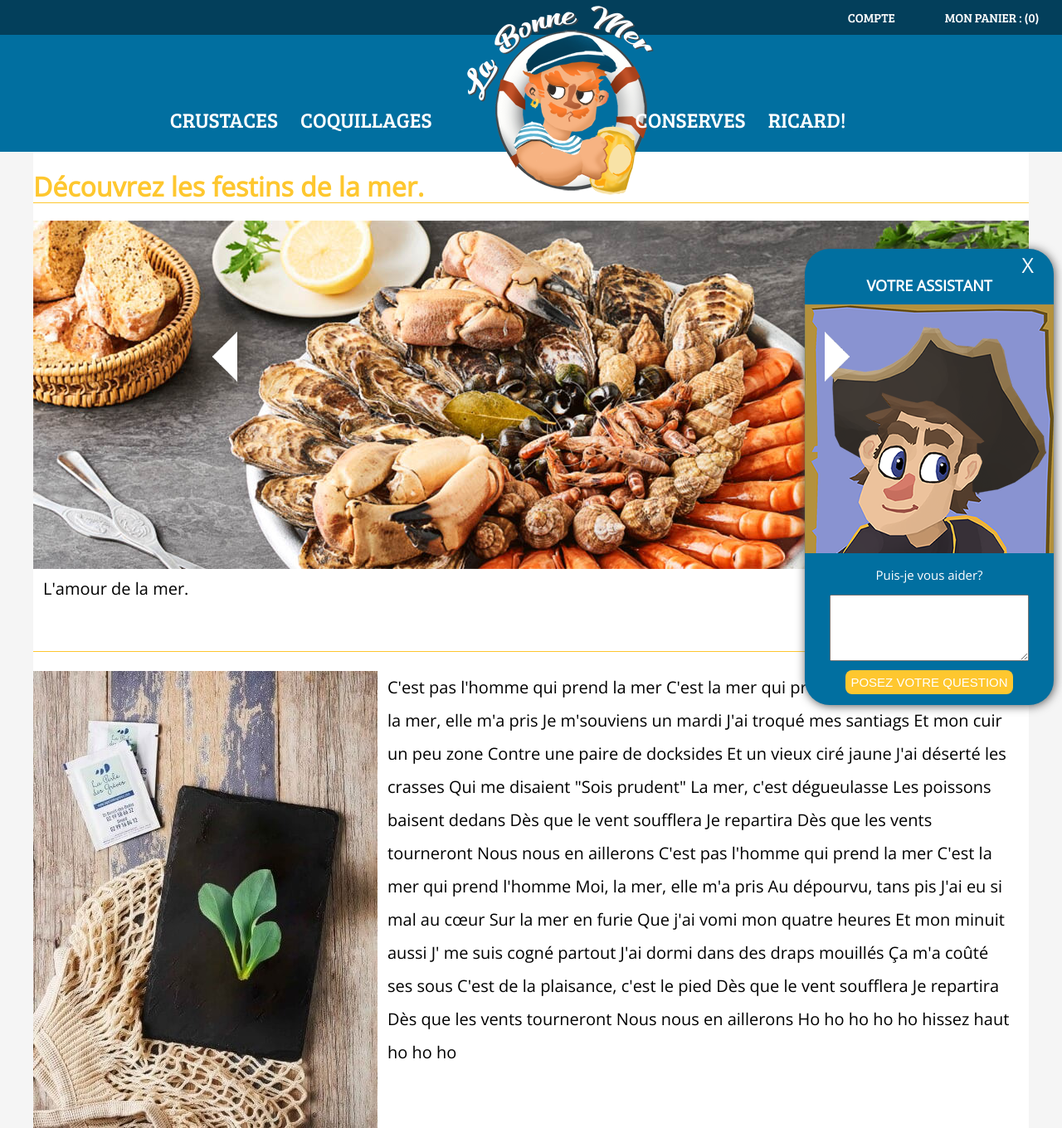
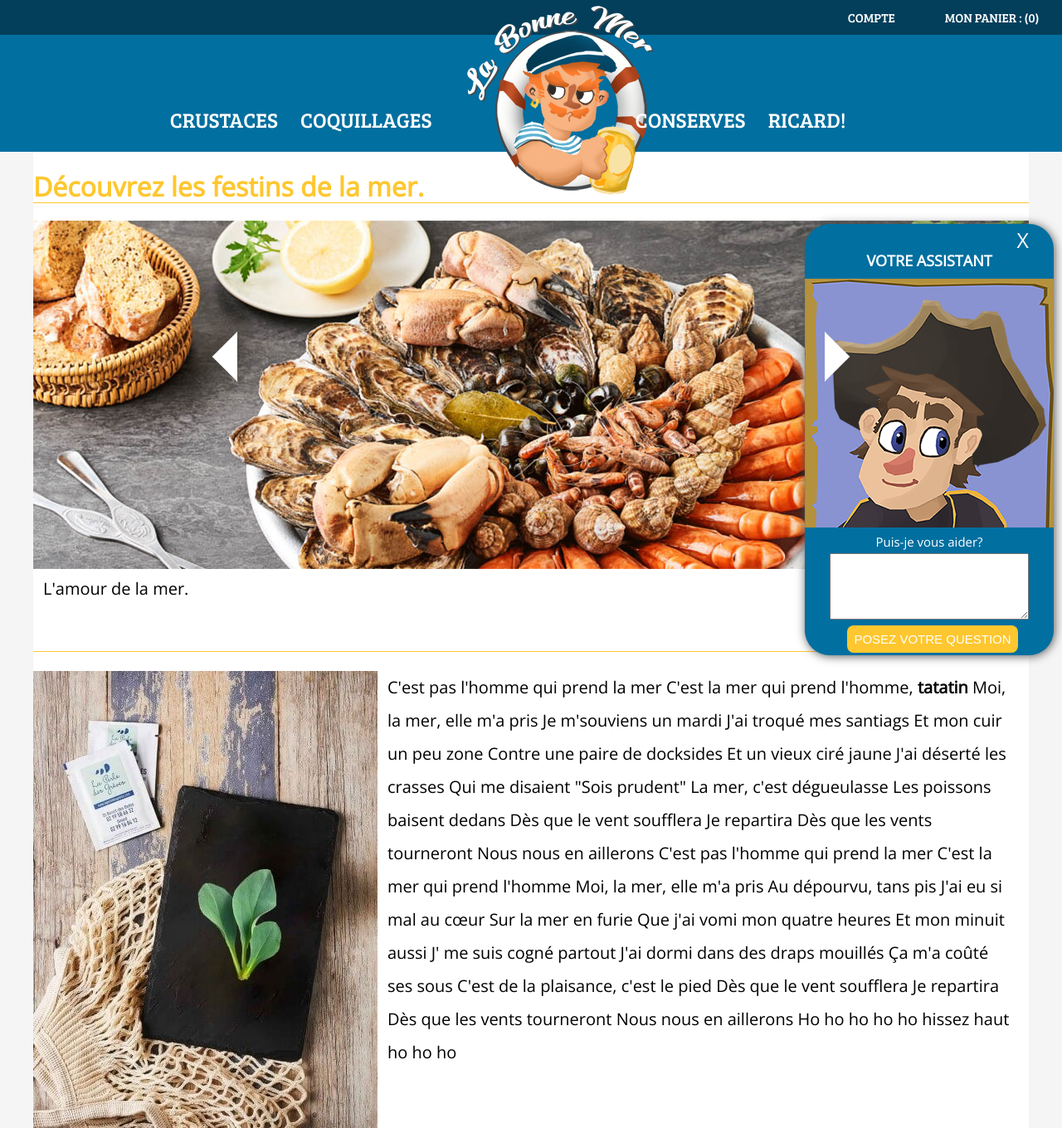
Before and after one commit to leonyes-fr/labonnemer, a PHP site: page / in a window 1280 px wide. Shown: the top 1360 px of the page at 83% size. Run offline with PHP 8.4, Linux system fonts and the light colour scheme.

Commit message:
test passe 4

```diff
--- a/public/css/style.css
+++ b/public/css/style.css
@@ -164,14 +164,14 @@
 	text-align: center;
 	text-transform: none;
 	width: 300px;
-	height: 550px;
+	height: 520px;
 	min-width: 300px;
 	position: fixed;
-	top: 300px;
+	bottom: 10px;
 	right:10px;
 	border-radius: 30px;
 	box-shadow: 1px 1px 12px #555;
-	padding-top: 0.4%;
+	padding-top: 5px;
 }
 
 .assistant h1{
@@ -184,20 +184,21 @@
 	font-size: 2.5rem;
 	color: white;
 	text-align: right;
-	margin-right: 8%;
+	margin-right: 30px;
 }
 
 .assistant p {
 	font-size: 1.5rem;
 	color: white;
+	margin: 5px;
 }
 
 .assistant input[type=submit]{
 	background-color: #fec72f;
 	text-transform: uppercase;
 	color: white;
-	margin: 2.5%;
-	padding: 2%;
+	margin: 4px 0px 0px 8px;
+	padding: 8px;
 	font-size: 1.5rem;
 	border-radius: 8px;
 	border: none;
@@ -209,7 +210,8 @@
 
 #chapeau {  /* test provisoire---------------------------------------- !!!!!!!!! */
 	position: fixed;
-	top: 368px;
+	bottom: 165px;
+
 	right:10px;
 }
 
```
